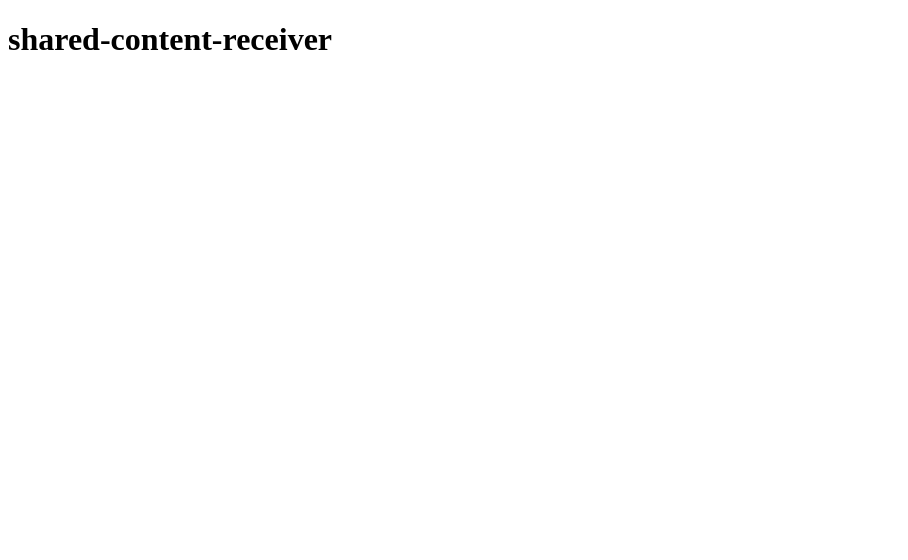
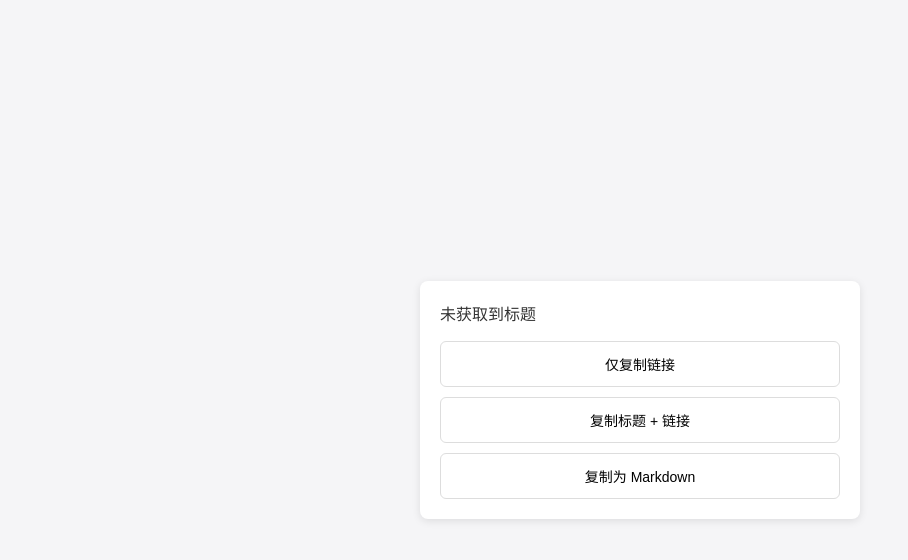
Before and after one commit to wangrunlin/android-copy-link, a website built with Parcel: page shared-content-receiver/index.html in a window 1280 px wide. Shown: the whole page, without its empty margins (0-908 px from the left). Built offline with nearby package versions, Linux system fonts and the light colour scheme.

Commit message:
feat: add copy as markdown and titleAndUrl format

```diff
--- a/package.json
+++ b/package.json
@@ -1,6 +1,6 @@
 {
   "name": "android-copy-link",
-  "version": "1.0.0",
+  "version": "1.1.0",
   "description": "Copy Link in Xiaomi android phone",
   "scripts": {
     "test": "echo \"Error: no test specified\" && exit 1",
--- a/shared-content-receiver/index.html
+++ b/shared-content-receiver/index.html
@@ -1,16 +1,68 @@
 <!DOCTYPE html>
-<html lang="en">
+<html lang="zh">
 
 <head>
     <meta charset="UTF-8">
     <meta name="viewport" content="width=device-width, initial-scale=1.0">
-    <title>shared-content-receiver</title>
+    <title>分享内容接收</title>
+    <style>
+        body {
+            margin: 0;
+            font-family: system-ui, -apple-system, sans-serif;
+            display: grid;
+            place-items: center;
+            min-height: 100vh;
+            background: #f5f5f7;
+        }
+
+        .container {
+            background: white;
+            padding: 20px;
+            border-radius: 8px;
+            box-shadow: 0 2px 8px rgba(0, 0, 0, 0.1);
+            width: 90%;
+            max-width: 400px;
+        }
+
+        .title {
+            font-size: 16px;
+            color: #333;
+            margin-bottom: 16px;
+            word-break: break-all;
+        }
+
+        .buttons {
+            display: flex;
+            flex-direction: column;
+            gap: 10px;
+        }
+
+        button {
+            padding: 12px;
+            border: 1px solid #ddd;
+            border-radius: 6px;
+            background: white;
+            font-size: 14px;
+            cursor: pointer;
+            transition: all 0.2s;
+        }
+
+        button:hover {
+            background: #f5f5f5;
+        }
+    </style>
 </head>
 
 <body>
-    <h1>shared-content-receiver</h1>
+    <div class="container">
+        <div id="title" class="title"></div>
+        <div class="buttons">
+            <button id="copyLink">仅复制链接</button>
+            <button id="copyTitleAndLink">复制标题 + 链接</button>
+            <button id="copyMarkdown">复制为 Markdown</button>
+        </div>
+    </div>
+    <script src="./index.js"></script>
 </body>
 
-<script src="./index.js"></script>
-
 </html>
--- a/shared-content-receiver/index.js
+++ b/shared-content-receiver/index.js
@@ -1,8 +1,8 @@
-async function writeClipboard(link) {
-  await navigator.clipboard.writeText(link);
-  console.log("写入剪切板成功！", link);
+async function writeClipboard(text) {
+  await navigator.clipboard.writeText(text);
+  console.log("写入剪切板成功！", text);
+  alert(`写入剪切板成功！\n\n${text}`);
   window.close();
-  alert(`写入剪切板成功！\n\n${link}`);
 }
 
 const params = new URL(location + "").searchParams;
@@ -10,4 +10,10 @@ const sharedName = params.get("name");
 const sharedText = params.get("text");
 const sharedLink = params.get("link");
 
-if (sharedText) writeClipboard(sharedText);
+// 显示分享的标题
+document.getElementById('title').textContent = sharedName || '未获取到标题';
+
+// 绑定按钮事件
+document.getElementById('copyLink').onclick = () => writeClipboard(sharedLink);
+document.getElementById('copyTitleAndLink').onclick = () => writeClipboard(`${sharedName}\n${sharedLink}`);
+document.getElementById('copyMarkdown').onclick = () => writeClipboard(`[${sharedName}](${sharedLink})`);
```
Also changed, not shown: README.md.
